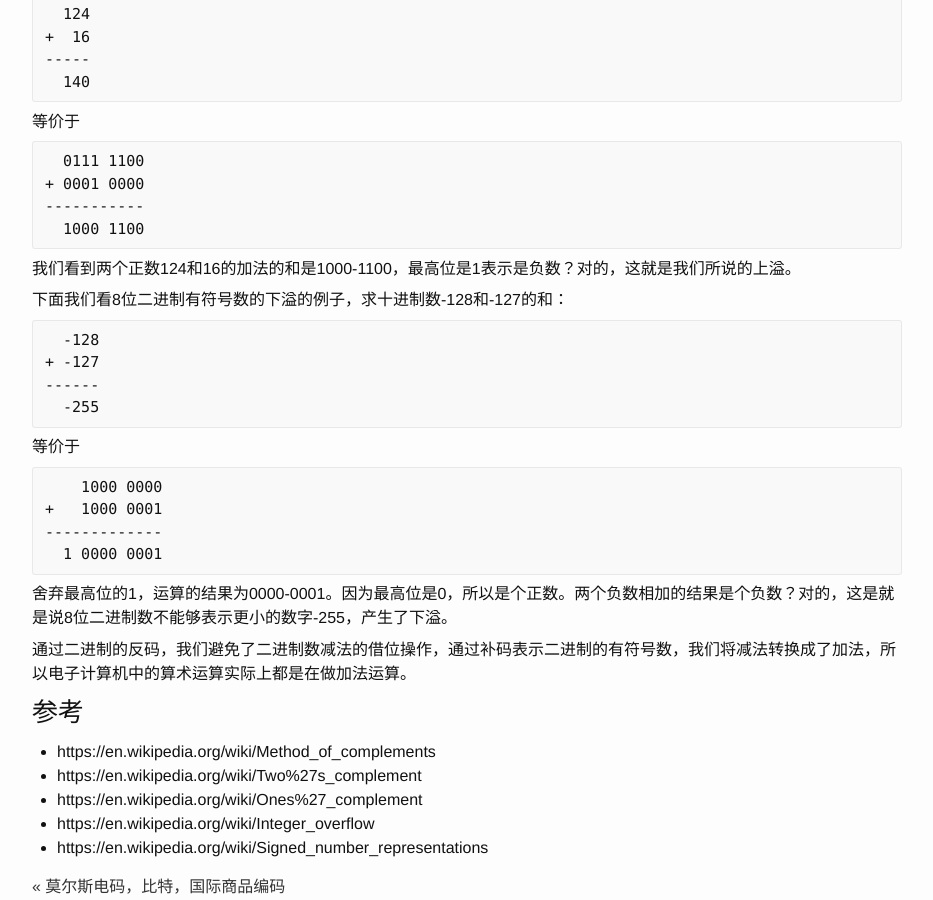
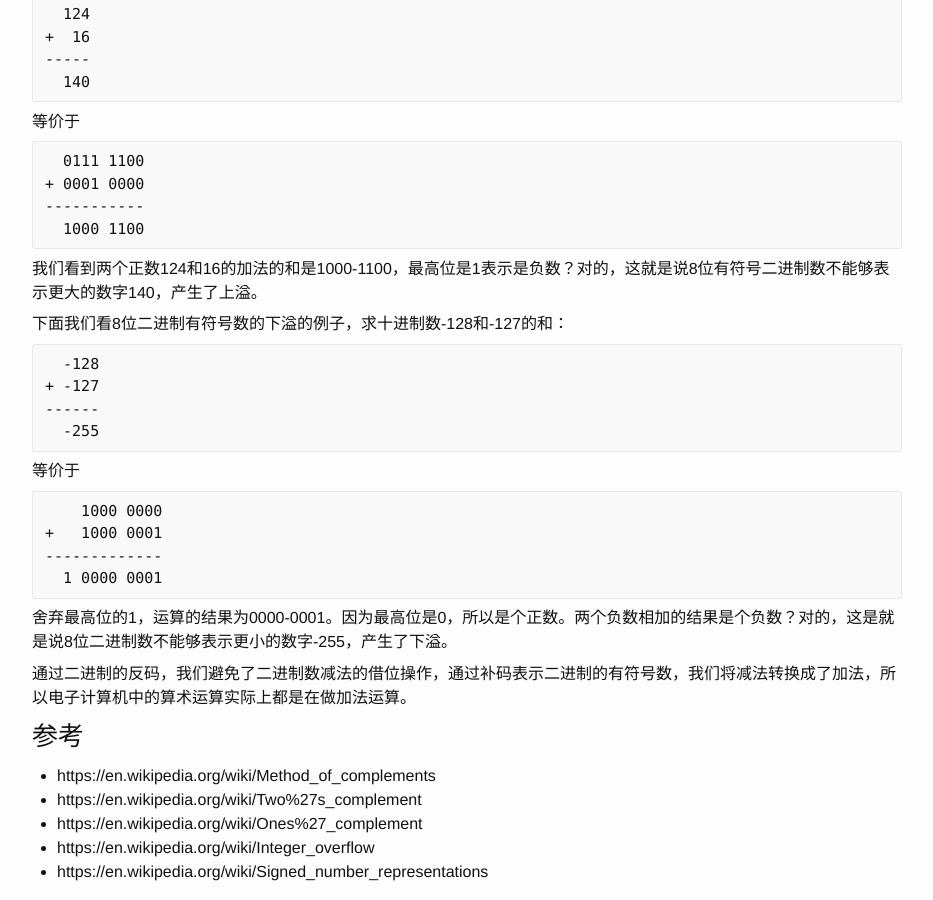
Before and after one commit to ousiax/ousiax.github.io, a Jekyll site: the page built from _posts/2019-04-02-subtraction-complement-signed-number.md, in a window 1280 px wide and 900 px high, scrolled down 10041 px. Shown: the whole window, without its empty margins (173-1106 px from the left). Built offline with Jekyll 4.4.1, drawn with Linux system fonts in a browser that asks for light colours.

Commit message:
Update 2019-04-02-subtraction-complement-signed-number.md

````diff
--- a/_posts/2019-04-02-subtraction-complement-signed-number.md
+++ b/_posts/2019-04-02-subtraction-complement-signed-number.md
@@ -560,7 +560,7 @@ tags: ['Programming']
   1000 1100
 ```
 
-我们看到两个正数124和16的加法的和是1000-1100，最高位是1表示是负数？对的，这就是我们所说的上溢。
+我们看到两个正数124和16的加法的和是1000-1100，最高位是1表示是负数？对的，这就是说8位有符号二进制数不能够表示更大的数字140，产生了上溢。
 
 下面我们看8位二进制有符号数的下溢的例子，求十进制数-128和-127的和：
 
````
